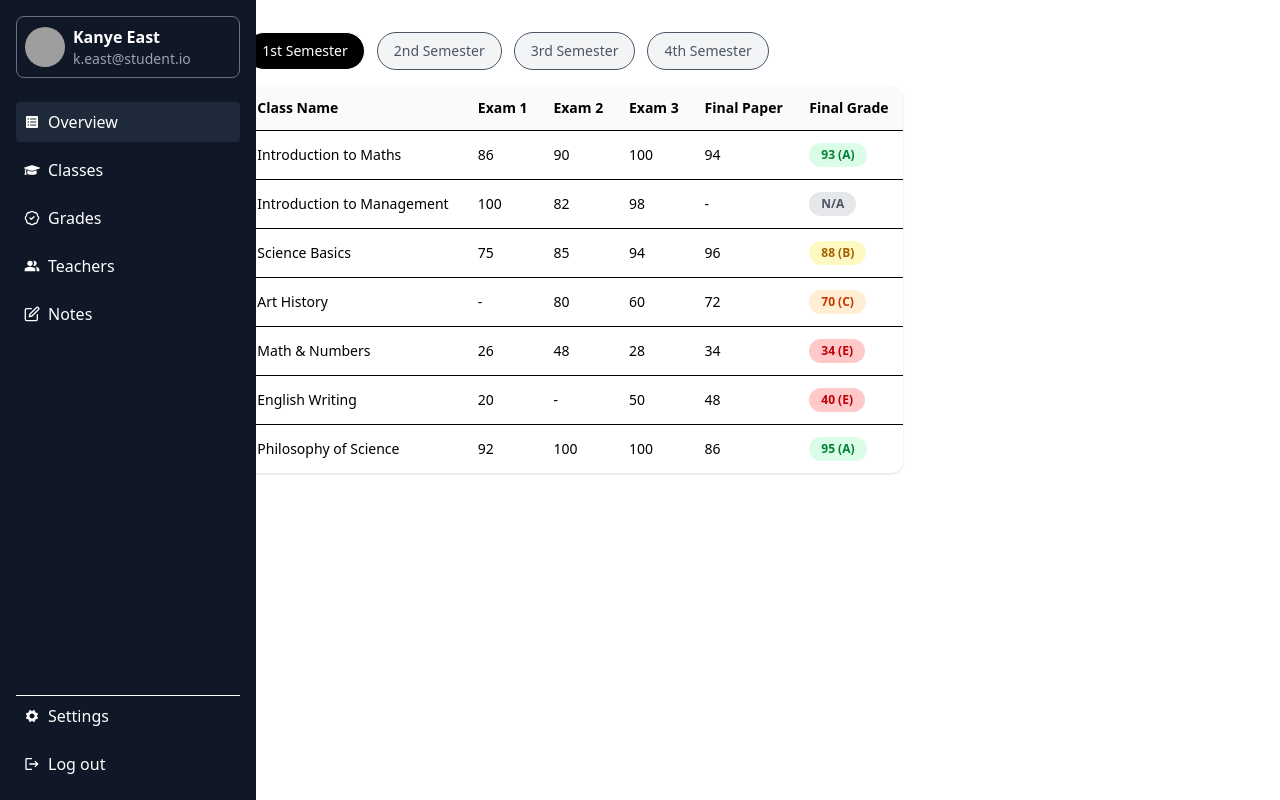
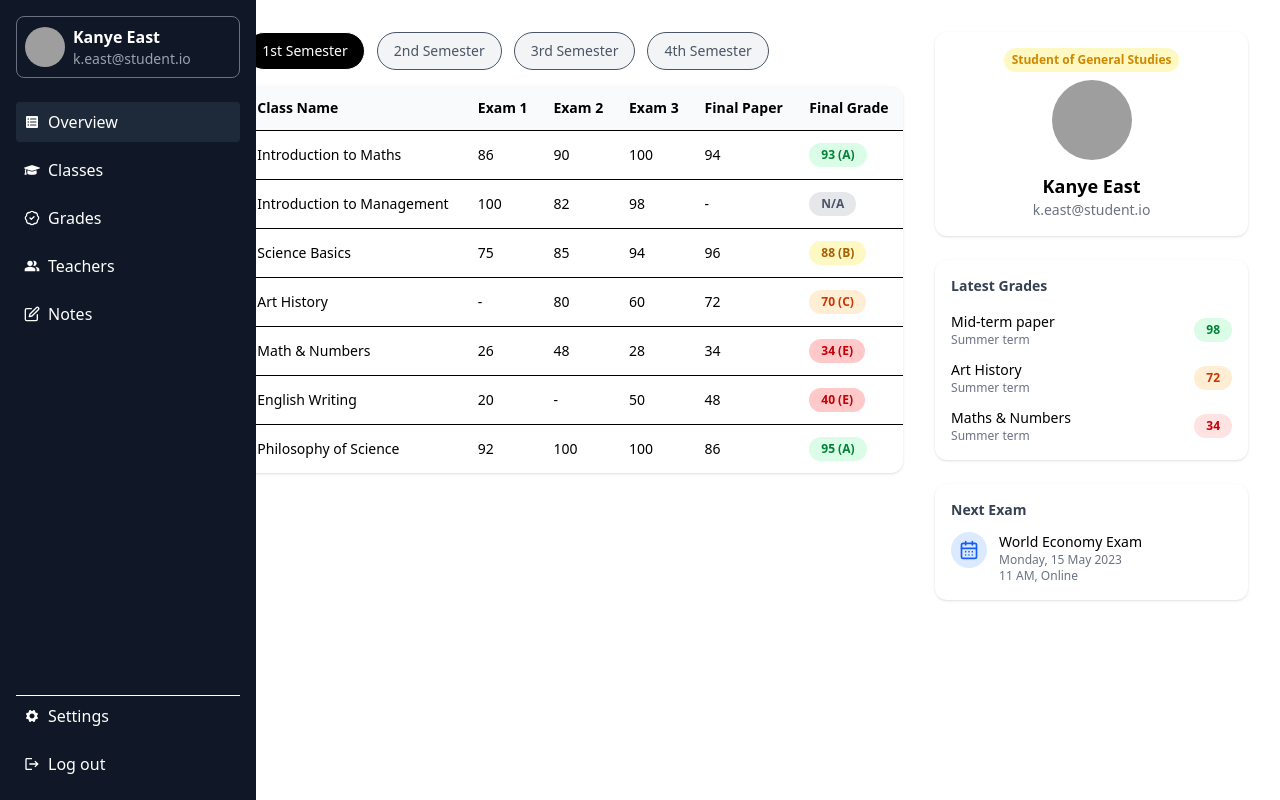
Before and after one commit to TARIQQ-coder/Student-Management-Proj, a React (Vite) app: page / in a window 1280 px wide. Built offline with nearby package versions, Linux system fonts and the light colour scheme; grey boxes are pictures that could not be loaded.

Commit message:
GradeSidebar-done-update

```diff
--- a/package.json
+++ b/package.json
@@ -12,11 +12,13 @@
   "dependencies": {
     "@headlessui/react": "^2.2.6",
     "@tailwindcss/vite": "^4.1.11",
+    "lucide-react": "^0.534.0",
     "react": "^19.1.0",
     "react-calendar": "^6.0.0",
     "react-dom": "^19.1.0",
     "react-icons": "^5.5.0",
     "react-router-dom": "^7.7.1",
+    "recharts": "^3.1.0",
     "tailwindcss": "^4.1.11",
     "uuid": "^11.1.0",
     "zustand": "^5.0.6"
--- a/src/App.jsx
+++ b/src/App.jsx
@@ -4,7 +4,7 @@ import Sidebar from './components/Sidebar';
 import Dashboard from './components/Dashboard';
 import ClassList from './components/ClassList';
 import ClassDetail from './components/ClassDetail';
-import GradePanel from './components/GradePanel';
+import GradeComponent from './components/GradeComponent';
 
 const App = () => {
   return (
@@ -16,7 +16,7 @@ const App = () => {
             {/* <Route path="/" element={<Dashboard />} />
             <Route path="/classes" element={<ClassList />} />
             <Route path="/classes/:id" element={<ClassDetail />} /> */}
-            <Route path="/" element={<GradePanel/>}/>
+            <Route path="/" element={<GradeComponent/>}/>
           </Routes>
         </div>
       </div>
--- /dev/null
+++ b/src/components/GradeComponent.jsx
@@ -0,0 +1,14 @@
+import React from 'react'
+import GradePanel from './GradePanel'
+import GradeSidebar from './GradeSidebar'
+
+const GradeComponent = () => {
+  return (
+    <div className='flex flex-wrap'>
+      <GradePanel />
+  <GradeSidebar />
+    </div>
+  )
+}
+
+export default GradeComponent
--- /dev/null
+++ b/src/components/GradeSidebar.jsx
@@ -0,0 +1,16 @@
+import React from 'react'
+import StudentProfile from './StudentProfile'
+import LatestGrades from './LatestGrades'
+import NextExamCard from './NextExamCard'
+
+const GradeSidebar = () => {
+  return (
+    <div className="w-full lg:w-1/3 p-4 space-y-6">
+      <StudentProfile />
+      <LatestGrades />
+      <NextExamCard />
+    </div>
+  )
+}
+
+export default GradeSidebar
--- /dev/null
+++ b/src/components/LatestGrades.jsx
@@ -0,0 +1,34 @@
+const latest = [
+  { subject: 'Mid-term paper', term: 'Summer term', grade: 98 },
+  { subject: 'Art History', term: 'Summer term', grade: 72 },
+  { subject: 'Maths & Numbers', term: 'Summer term', grade: 34 },
+]
+
+const getBadgeColor = (grade) => {
+  if (grade >= 90) return 'bg-green-100 text-green-700'
+  if (grade >= 70) return 'bg-orange-100 text-orange-700'
+  return 'bg-red-100 text-red-700'
+}
+
+const LatestGrades = () => {
+  return (
+    <div className="bg-white rounded-xl p-4 shadow-sm">
+      <h3 className="text-sm font-semibold mb-4 text-gray-700">Latest Grades</h3>
+      <ul className="space-y-3">
+        {latest.map((item, i) => (
+          <li key={i} className="flex justify-between items-center text-sm">
+            <div>
+              <p className="font-medium">{item.subject}</p>
+              <p className="text-gray-500 text-xs">{item.term}</p>
+            </div>
+            <span className={`px-3 py-1 text-xs rounded-full font-semibold ${getBadgeColor(item.grade)}`}>
+              {item.grade}
+            </span>
+          </li>
+        ))}
+      </ul>
+    </div>
+  )
+}
+
+export default LatestGrades
--- /dev/null
+++ b/src/components/NextExamCard.jsx
@@ -0,0 +1,21 @@
+import { CalendarDays, Globe } from 'lucide-react' // or use any icon lib you prefer
+
+const NextExamCard = () => {
+  return (
+    <div className="bg-white rounded-xl p-4 shadow-sm">
+      <h3 className="text-sm font-semibold mb-3 text-gray-700">Next Exam</h3>
+      <div className="flex items-start space-x-3">
+        <div className="bg-blue-100 p-2 rounded-full">
+          <CalendarDays className="w-5 h-5 text-blue-600" />
+        </div>
+        <div>
+          <p className="font-medium text-sm">World Economy Exam</p>
+          <p className="text-xs text-gray-500">Monday, 15 May 2023</p>
+          <p className="text-xs text-gray-500">11 AM, Online</p>
+        </div>
+      </div>
+    </div>
+  )
+}
+
+export default NextExamCard
--- /dev/null
+++ b/src/components/StudentProfile.jsx
@@ -0,0 +1,18 @@
+const StudentProfile = () => {
+  return (
+    <div className="bg-white rounded-xl p-4 shadow-sm text-center">
+      <div className="text-xs font-semibold mb-2 text-yellow-600 bg-yellow-100 px-2 py-1 rounded-full w-max mx-auto">
+        Student of General Studies
+      </div>
+      <img
+        src="https://i.pravatar.cc/100?img=23"
+        alt="student"
+        className="w-20 h-20 rounded-full mx-auto mb-3"
+      />
+      <h2 className="text-lg font-semibold">Kanye East</h2>
+      <p className="text-sm text-gray-500">k.east@student.io</p>
+    </div>
+  )
+}
+
+export default StudentProfile
```
Also changed, not shown: 1 other file (tests, documents, lock files or other folders).
